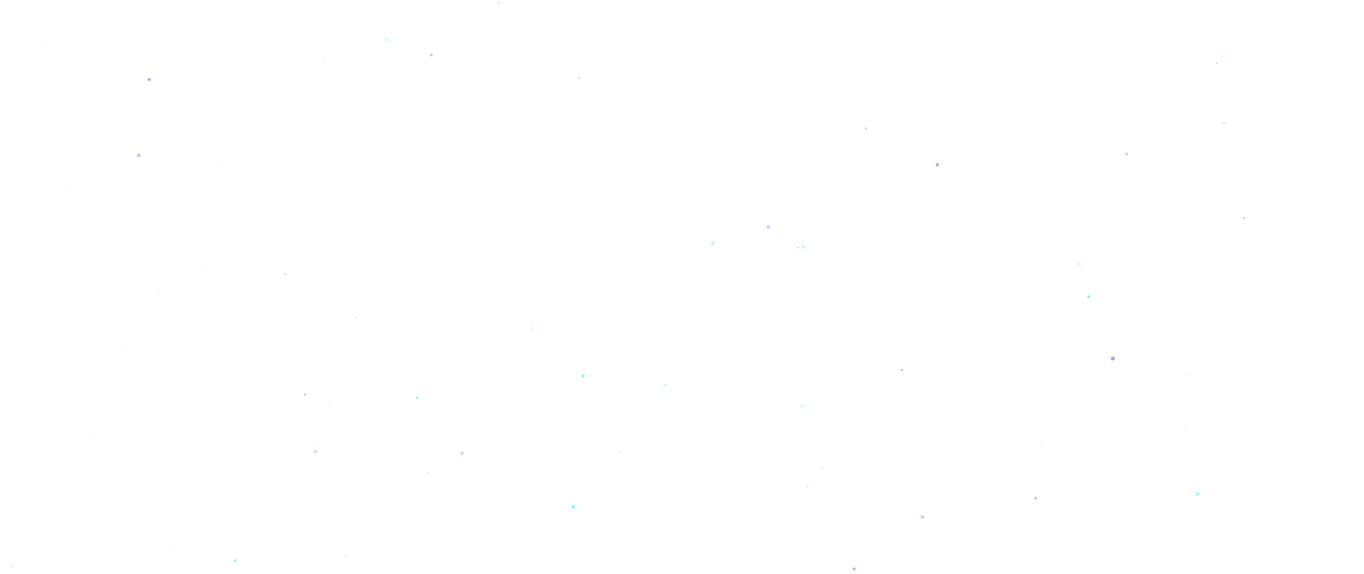
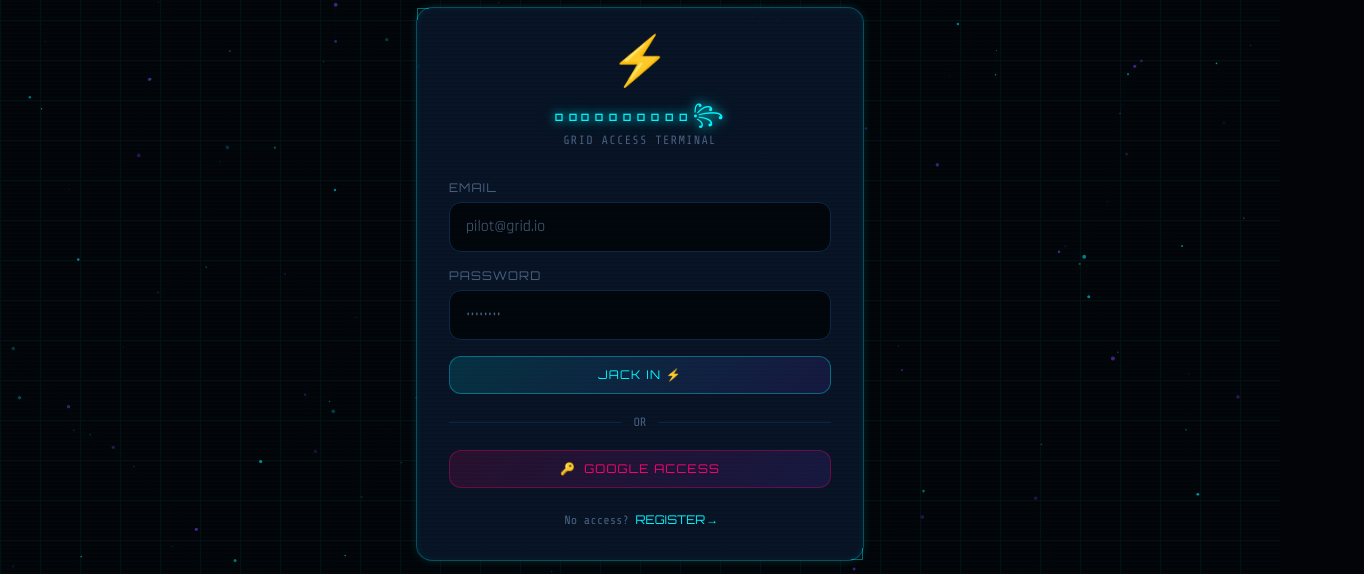
Before and after one commit to shadowskill755-hue/Dakroma-community-chat-center-, a React (Vite) app in the folder frontend/: page /login in a window 1280 px wide. Shown: the part 100-674 px from the top of the page, 1364 px wide, since content can reach past the window. Built offline with nearby package versions, Linux system fonts and the light colour scheme; no server answers.

Commit message:
Restored index.css

```diff
--- a/frontend/src/index.css
+++ b/frontend/src/index.css
@@ -1,14 +1,215 @@
-@import url('https://fonts.googleapis.com/css2?family=Orbitron:wght@400;700;900&family=Share+Tech+Mono&family=Rajdhani:wght@300;400;500;600;700&display=swap');
-
 @tailwind base;
 @tailwind components;
 @tailwind utilities;
 
-@layer components {
-  .msg-bubble-own {
-    @apply bg-cyan-500/20 border border-cyan-500/40 text-white;
-  }
-  .msg-bubble-other {
-    @apply bg-gray-700/80 border border-gray-600/50 text-white;
-  }
+@import url('https://fonts.googleapis.com/css2?family=Orbitron:wght@400;700;900&family=Rajdhani:wght@300;400;500;600;700&family=Share+Tech+Mono&display=swap');
+
+/* ── Base ──────────────────────────────────────────────────── */
+* { box-sizing: border-box; scrollbar-width: thin; scrollbar-color: #00f5ff33 transparent; }
+*::-webkit-scrollbar { width: 4px; }
+*::-webkit-scrollbar-track { background: transparent; }
+*::-webkit-scrollbar-thumb { background: #00f5ff44; border-radius: 2px; }
+
+body {
+  margin: 0;
+  background: #020408;
+  color: #c8d8e8;
+  font-family: 'Rajdhani', sans-serif;
+  overflow-x: hidden;
 }
+
+/* ── Cyberpunk Utilities ──────────────────────────────────── */
+.font-cyber  { font-family: 'Orbitron', monospace; }
+.font-mono   { font-family: 'Share Tech Mono', monospace; }
+
+.neon-text-cyan  { color: #00f5ff; text-shadow: 0 0 10px #00f5ff, 0 0 20px #00f5ff66; }
+.neon-text-pink  { color: #ff006e; text-shadow: 0 0 10px #ff006e, 0 0 20px #ff006e66; }
+.neon-text-green { color: #00ff88; text-shadow: 0 0 10px #00ff88, 0 0 20px #00ff8866; }
+
+.glass {
+  background: rgba(6, 13, 24, 0.8);
+  backdrop-filter: blur(12px);
+  -webkit-backdrop-filter: blur(12px);
+  border: 1px solid rgba(0, 245, 255, 0.1);
+}
+.glass-card {
+  background: rgba(10, 22, 40, 0.85);
+  backdrop-filter: blur(16px);
+  -webkit-backdrop-filter: blur(16px);
+  border: 1px solid rgba(0, 245, 255, 0.15);
+}
+
+.neon-border-cyan  { border: 1px solid #00f5ff44; box-shadow: 0 0 10px #00f5ff22, inset 0 0 10px #00f5ff11; }
+.neon-border-pink  { border: 1px solid #ff006e44; box-shadow: 0 0 10px #ff006e22, inset 0 0 10px #ff006e11; }
+
+.btn-cyber {
+  background: linear-gradient(135deg, #00f5ff22, #7c3aed22);
+  border: 1px solid #00f5ff55;
+  color: #00f5ff;
+  font-family: 'Orbitron', monospace;
+  font-size: 0.75rem;
+  letter-spacing: 0.1em;
+  text-transform: uppercase;
+  padding: 0.5rem 1.25rem;
+  cursor: pointer;
+  transition: all 0.2s ease;
+  position: relative;
+  overflow: hidden;
+}
+.btn-cyber::before {
+  content: '';
+  position: absolute;
+  inset: 0;
+  background: linear-gradient(135deg, #00f5ff00, #00f5ff22);
+  transform: translateX(-100%);
+  transition: transform 0.3s ease;
+}
+.btn-cyber:hover::before { transform: translateX(0); }
+.btn-cyber:hover {
+  border-color: #00f5ffaa;
+  box-shadow: 0 0 20px #00f5ff44;
+  color: #fff;
+}
+
+.btn-cyber-pink {
+  background: linear-gradient(135deg, #ff006e22, #7c3aed22);
+  border: 1px solid #ff006e55;
+  color: #ff006e;
+}
+.btn-cyber-pink:hover {
+  border-color: #ff006eaa;
+  box-shadow: 0 0 20px #ff006e44;
+  color: #fff;
+}
+
+/* ── Scan line overlay ────────────────────────────────────── */
+.scan-overlay::after {
+  content: '';
+  position: fixed;
+  top: 0; left: 0; right: 0; bottom: 0;
+  background: repeating-linear-gradient(
+    0deg,
+    transparent,
+    transparent 2px,
+    rgba(0, 245, 255, 0.015) 2px,
+    rgba(0, 245, 255, 0.015) 4px
+  );
+  pointer-events: none;
+  z-index: 9999;
+}
+
+/* ── Animated neon input ──────────────────────────────────── */
+.cyber-input {
+  background: rgba(2, 4, 8, 0.9);
+  border: 1px solid #0f2545;
+  color: #c8d8e8;
+  font-family: 'Rajdhani', sans-serif;
+  font-size: 1rem;
+  outline: none;
+  transition: all 0.2s ease;
+}
+.cyber-input:focus {
+  border-color: #00f5ff66;
+  box-shadow: 0 0 15px #00f5ff22, inset 0 0 10px #00f5ff11;
+  color: #fff;
+}
+.cyber-input::placeholder { color: #4a6080; }
+
+/* ── Message bubble ───────────────────────────────────────── */
+.msg-bubble-own {
+  background: linear-gradient(135deg, rgba(0,245,255,0.15), rgba(124,58,237,0.1));
+  border: 1px solid rgba(0,245,255,0.2);
+}
+.msg-bubble-other {
+  background: rgba(10, 22, 40, 0.9);
+  border: 1px solid rgba(15, 37, 69, 0.8);
+}
+
+/* ── Particle canvas ─────────────────────────────────────── */
+#particles-canvas {
+  position: fixed;
+  top: 0; left: 0;
+  width: 100%; height: 100%;
+  pointer-events: none;
+  z-index: 0;
+}
+
+/* ── Glow pulse on orb ────────────────────────────────────── */
+@keyframes orbPulse {
+  0%,100% { box-shadow: 0 0 15px #00f5ff66, 0 0 30px #00f5ff33, 0 0 60px #00f5ff11; }
+  50%      { box-shadow: 0 0 25px #ff006e88, 0 0 50px #ff006e44, 0 0 80px #ff006e22; }
+}
+.orb-pulse { animation: orbPulse 2.5s ease-in-out infinite; }
+
+/* ── Glitch text effect ───────────────────────────────────── */
+.glitch-text {
+  position: relative;
+}
+.glitch-text::before,
+.glitch-text::after {
+  content: attr(data-text);
+  position: absolute;
+  top: 0; left: 0;
+  width: 100%;
+  height: 100%;
+}
+.glitch-text::before {
+  color: #ff006e;
+  animation: glitch1 3s infinite;
+  clip-path: polygon(0 20%, 100% 20%, 100% 40%, 0 40%);
+}
+.glitch-text::after {
+  color: #00f5ff;
+  animation: glitch2 3s infinite;
+  clip-path: polygon(0 60%, 100% 60%, 100% 80%, 0 80%);
+}
+@keyframes glitch1 {
+  0%,90%,100% { transform: translateX(0); }
+  92% { transform: translateX(-3px); }
+  94% { transform: translateX(3px); }
+  96% { transform: translateX(0); }
+}
+@keyframes glitch2 {
+  0%,85%,100% { transform: translateX(0); }
+  87% { transform: translateX(3px); }
+  89% { transform: translateX(-3px); }
+  91% { transform: translateX(0); }
+}
+
+/* ── Loading screen ───────────────────────────────────────── */
+.loading-bar {
+  background: linear-gradient(90deg, #00f5ff, #7c3aed, #ff006e);
+  background-size: 200% 100%;
+  animation: loadingShift 1.5s linear infinite;
+}
+@keyframes loadingShift {
+  0%   { background-position: 200% 0; }
+  100% { background-position: -200% 0; }
+}
+
+/* ── HUD corner brackets ──────────────────────────────────── */
+.hud-bracket {
+  position: relative;
+}
+.hud-bracket::before,
+.hud-bracket::after {
+  content: '';
+  position: absolute;
+  width: 12px; height: 12px;
+  border-color: #00f5ff66;
+  border-style: solid;
+}
+.hud-bracket::before {
+  top: 0; left: 0;
+  border-width: 1px 0 0 1px;
+}
+.hud-bracket::after {
+  bottom: 0; right: 0;
+  border-width: 0 1px 1px 0;
+}
+
+/* ── Responsive ───────────────────────────────────────────── */
+@media (max-width: 768px) {
+  .sidebar-mobile { transform: translateX(-100%); transition: transform 0.3s ease; }
+  .sidebar-mobile.open { transform: translateX(0); }
+}
```
